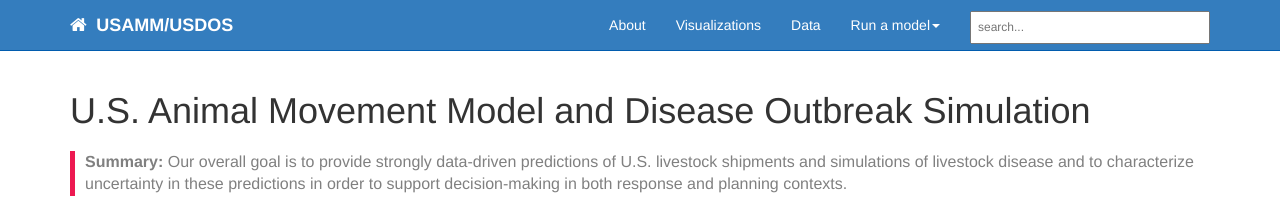
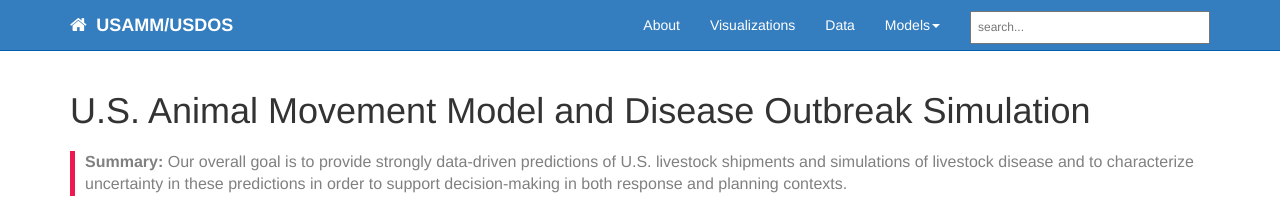
Before and after one commit to webblabb/usammusdos, a Jekyll site: the page built from index.md, in a window 1280 px wide. Shown: the top 209 px of the page. Built offline with Jekyll 4.4.1, drawn with Linux system fonts in a browser that asks for light colours; nearby versions of some CDN libraries; comment, search, counter and statistics services are not loaded.

Commit message:
Update topnav.yml change Run a Model to Models

```diff
--- a/_data/topnav.yml
+++ b/_data/topnav.yml
@@ -14,7 +14,7 @@ topnav:
 topnav_dropdowns:
 - title: Topnav dropdowns
   folders:
-    - title: Run a model
+    - title: Models
       folderitems:
         - title: USAMM
           url: /usamm.html
```
